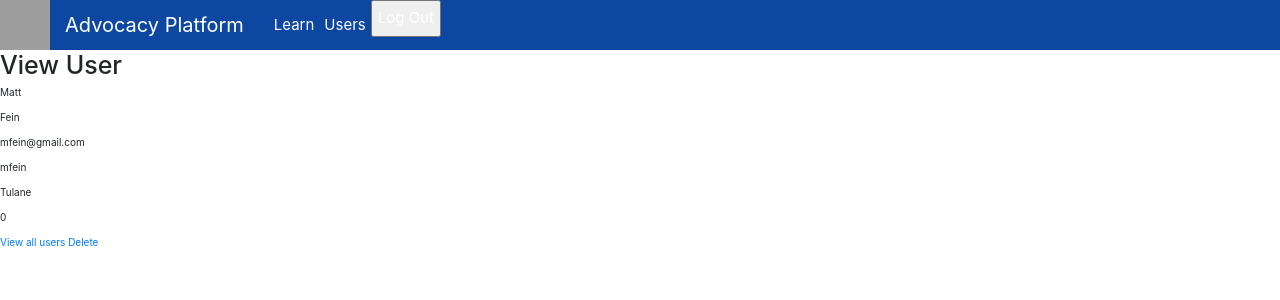
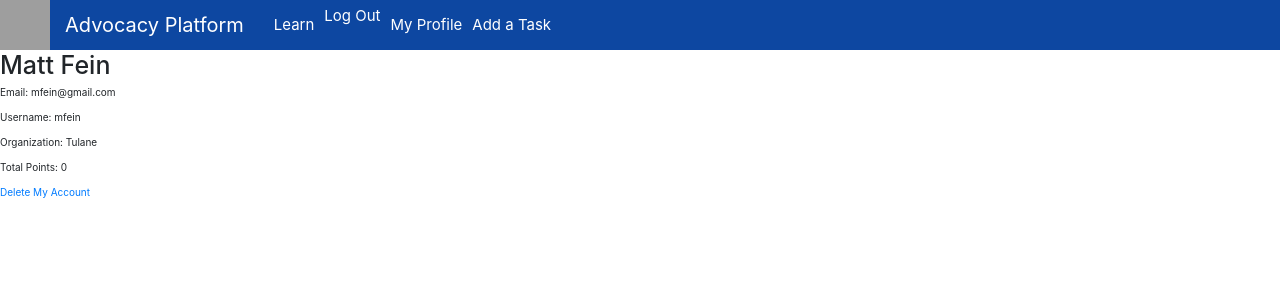
Before and after one commit to epejko/Advocacy-Platform, a Rails app: page /users/1 in a window 1280 px wide. Shown: the top 300 px of the page. Run offline with Rails 7, Linux system fonts and the light colour scheme; a user stored in the database is signed in; some libraries are stand-ins or nearby versions; grey boxes are pictures that could not be loaded.

Commit message:
fix functionality

```diff
--- a/app/controllers/users_controller.rb
+++ b/app/controllers/users_controller.rb
@@ -27,7 +27,11 @@ class UsersController < ApplicationController
     end
 
     def view
-        @user = User.find(params[:id])
+        unless User.find(params[:id]) == "tasks"
+            @user = User.find(params[:id])
+        else
+            @user = current_user
+        end
     end
 
     private
--- a/app/views/shared/_header.html.erb
+++ b/app/views/shared/_header.html.erb
@@ -1,18 +1,25 @@
 <html>
+<head>
+  <title>Header</title>
+  <style type="text/css">
 
+  </style>
+</head>
 
 <nav class="navbar-expand-lg navbar-light bg-light" >
   <ul class="navbar-nav" style="background-color: #0d47a1; width: 100%; height: 25%">
     <img src="https://i.imgur.com/HKDm4L7.png"  width="50" height="50" alt="">
     <li class="nav-item">
-      <a class="navbar-brand" style="font-size: 20px; color: white" href="tasks">Advocacy Platform</a>
+      <a class="navbar-brand" style="font-size: 20px; color: white" href="/tasks">Advocacy Platform</a>
     </li>
   <li class="nav-item">
     <a class="nav-link" style="font-size: 15px; color: white" href="/learn">Learn</a>
   </li>
-    <li class="nav-item"><a class="nav-link" style="font-size:15px; color:white" href="/users">Users</a></li>
+    <!--- <li class="nav-item"><a class="nav-link" style="font-size:15px; color:white" href="/users">Users</a></li> --->
     <% if logged_in? %>
-      <li class="nav-item"><%= button_to('Log Out', logout_path, method: :delete, :class => 'nav-link', :style => "font-size:15px; color:white") %></li>
+      <li class="nav-item"><%= button_to('Log Out', logout_path, method: :delete, :class => 'nav-link', :style => "text-align: center;border: none; background: transparent;font-size:15px; color:white") %></li>
+      <li class="nav-item"><%= link_to('My Profile', user_path(current_user), :class => 'nav-link', :style => "font-size:15px; color:white") %></li>
+      <li class="nav-item"><a class="nav-link" style="font-size:15px; color:white" href="/tasks/new">Add a Task</a></li>
     <% else %>
       <li class="nav-item"><a class="nav-link" style="font-size:15px; color:white" href="/login">Login</a></li>
       <li class="nav-item"><a class="nav-link" style="font-size:15px; color:white" href="/users/new">Sign Up</a></li>
--- a/app/views/users/view.html.erb
+++ b/app/views/users/view.html.erb
@@ -5,16 +5,13 @@
         </title>
     </head>
     <body>
-        <h1>View User</h1>
-        <p><%= @user.first_name %></p>
-        <p><%= @user.last_name %></p>
-        <p><%= @user.email %></p>
-        <p><%= @user.username %></p>
-        <p><%= @user.organization %></p>
-        <p><%= @user.pointtotal %></p>
+        <h1><%= @user.first_name %> <%= @user.last_name%></h1>
+        <p>Email: <%= @user.email %></p>
+        <p>Username: <%= @user.username %></p>
+        <p>Organization: <%= @user.organization %></p>
+        <p>Total Points: <%= @user.pointtotal %></p>
 
-        <%= link_to 'View all users', '/users', method: :index %>
-        <%= link_to 'Delete', user_path(@user), method: :delete %>
+        <%= link_to 'Delete My Account', user_path(@user), method: :delete %>
 
     </body>
 </html>
--- a/config/routes.rb
+++ b/config/routes.rb
@@ -76,6 +76,8 @@ Rails.application.routes.draw do
   get 'users/:id' => 'users#view', as: 'user'
   delete 'users/:id' => 'users#destroy'
 
+  get 'users/tasks' => 'tasks'
+
   #session paths - for login
   get '/login' => 'sessions#new'
   post '/login' => 'sessions#create'
```
Also changed, not shown: app/views/tasks/index.html.erb (+7 -1 lines).
